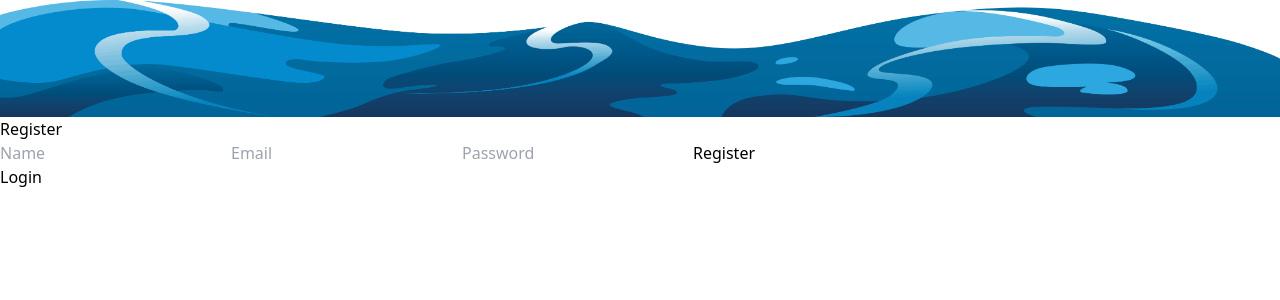
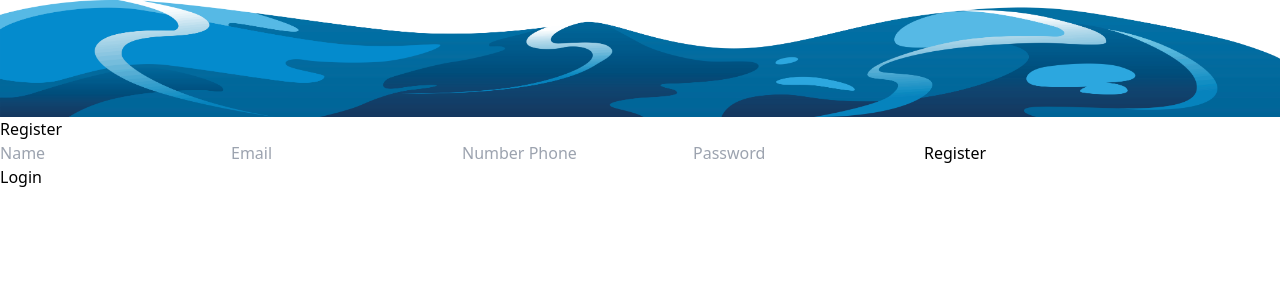
Before and after one commit to Putra2203/Crowdsourcing-banjir-fe, a React (Vite) app: page /register in a window 1280 px wide. Shown: the top 300 px of the page. Built offline with nearby package versions, Linux system fonts and the light colour scheme.

Commit message:
fixing link api

```diff
--- a/src/pages/Login.jsx
+++ b/src/pages/Login.jsx
@@ -14,7 +14,7 @@ const Login = () => {
     e.preventDefault();
     try {
       const response = await axios.post(
-        "https://web-production-bbb6.up.railway.app/api/users/login",
+        "https://web-production-6d7c3.up.railway.app/api/users/login",
         { email, password }
       );
       const { token, user } = response.data;
--- a/src/pages/Register.jsx
+++ b/src/pages/Register.jsx
@@ -6,16 +6,18 @@ import image from "../assets/889_v2f2zxmtmdi.png";
 const Register = () => {
   const [email, setEmail] = useState("");
   const [password, setPassword] = useState("");
+  const [phone, setphone] = useState("");
   const [name, setName] = useState("");
   const navigate = useNavigate();
 
   const handleRegister = async (e) => {
     e.preventDefault();
     try {
-      await axios.post("https://web-production-bbb6.up.railway.app/api/users/register", {
+      await axios.post("https://web-production-6d7c3.up.railway.app/api/users/register", {
         email,
         password,
         name,
+        phone
       });
       navigate("/login");
     } catch (err) {
@@ -47,6 +49,13 @@ const Register = () => {
             className="w-full p-2 mb-4 border rounded"
           />
           <input
+            type="text"
+            placeholder="Number Phone"
+            value={phone}
+            onChange={(e) => setphone(e.target.value)}
+            className="w-full p-2 mb-4 border rounded"
+          />
+          <input
             type="password"
             placeholder="Password"
             value={password}
--- a/src/redux/slices/crudSlices.js
+++ b/src/redux/slices/crudSlices.js
@@ -2,7 +2,7 @@ import { createSlice, createAsyncThunk } from "@reduxjs/toolkit";
 import axios from "axios";
 
 // Base URL backend
-const API_BASE_URL = "https://web-production-bbb6.up.railway.app/api/reports";
+const API_BASE_URL = "https://web-production-6d7c3.up.railway.app/api/reports";
 
 // Thunk untuk mengambil semua laporan
 export const fetchReports = createAsyncThunk(
```
